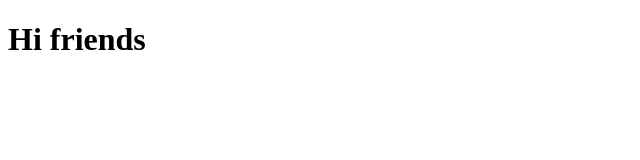
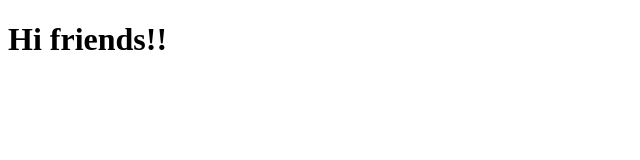
Before and after one commit to genesyswizard/genesyswizard, a plain HTML site: page index.html in a window 1280 px wide. Shown: the full height of the page, 0-640 px from the left. Drawn offline with Linux system fonts and the light colour scheme.

Commit message:
Update index.html

```diff
--- a/index.html
+++ b/index.html
@@ -1,7 +1,7 @@
 <!DOCTYPE html>
 <html>
 <body>
-<h1>Hi friends</h1>
+<h1>Hi friends!!</h1>
 <script type="text/javascript" charset="utf-8">
   (function (g, e, n, es, ys) {
     g['_genesysJs'] = e;
```
